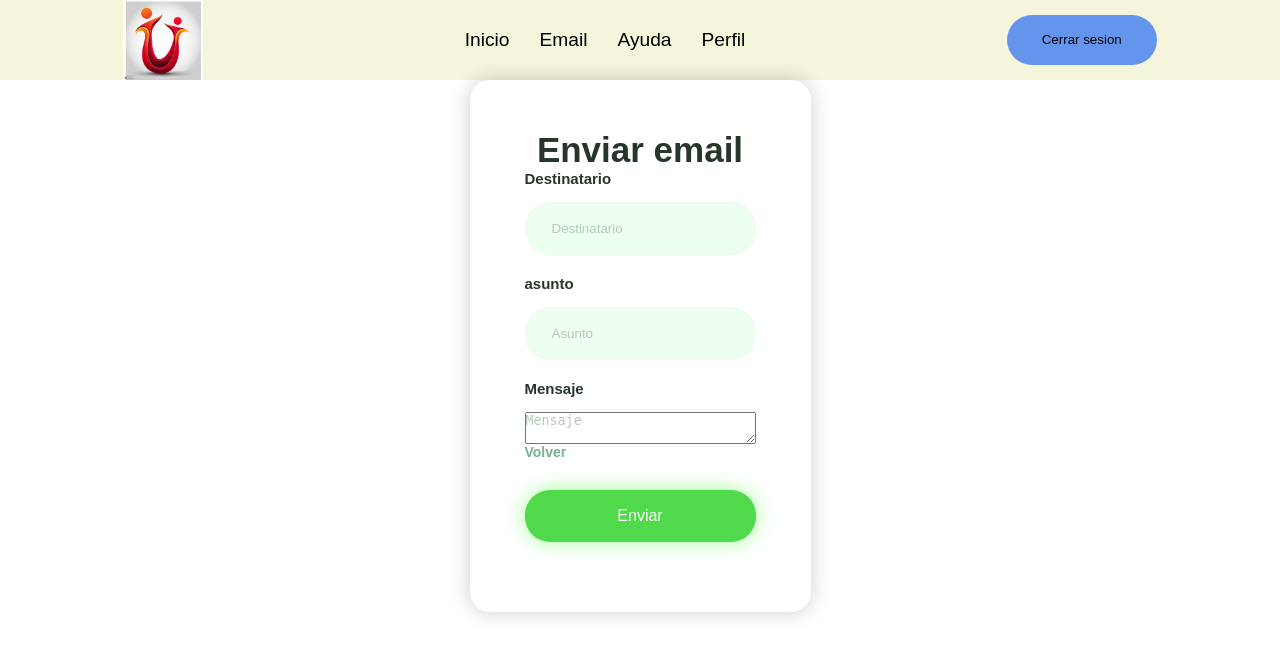
After one commit to RMontesJ/tienda-online, a PHP site: page /email/enviarEmail.php?id_user=1 in a window 1280 px wide. The commit adds this page. Shown: the top 658 px of the page. Run offline with PHP 8.4, Linux system fonts and the light colour scheme.

Commit message:
"Created enviarEmail.php page"

```diff
--- /dev/null
+++ b/Porfolio tienda online/email/enviarEmail.php
@@ -0,0 +1,55 @@
+<?php
+
+$usuario = $_GET['id_user'];
+
+if (!isset($usuario) || $usuario == "") {
+    header("Location: ../paginas/inicio_sesion.php");
+}
+
+
+?>
+
+<!DOCTYPE html>
+<html lang="en">
+<head>
+    <meta charset="UTF-8">
+    <meta name="viewport" content="width=device-width, initial-scale=1.0">
+    <title>Enviar email</title>
+    <link rel="stylesheet" href="../css/nav.css?v=<?php echo time(); ?>">
+    <link rel="stylesheet" href="../css/crearProducto.css?v=<?php echo time(); ?>">
+</head>
+<body>
+
+<div class="pagina">
+
+    <?php include "../includes/nav.php" ?>
+
+    <div class="formulario">
+
+    <form action="logicaEnviarEmail.php?id_user=<?php echo $usuario ?>" method="post" id="form">
+            <h2>Enviar email</h2>
+
+            <div class="input-group">
+                <label for="destinatario">Destinatario</label>
+                <input type="text" name="destinatario" id="destinatario" placeholder="Destinatario">
+                <p id="corregirDestinatario"></p>
+
+                <label for="asunto">asunto</label>
+                <input type="text" name="asunto" id="asunto" placeholder="Asunto">
+                <p id="corregirAsunto"></p>
+
+                <label for="mensaje">Mensaje</label>
+                <textarea type="text" name="mensaje" id="mensaje" placeholder="Mensaje"></textarea>
+                <p id="corregirMensaje"></p>
+
+                <div class="form-txt">
+                    <a href="#">Volver</a>
+                </div>
+                <input class="btn" id="boton" type="submit" value="Enviar">
+            </div>
+        </form>
+        </div>
+    </div>
+
+</body>
+</html>
--- a/Porfolio tienda online/includes/nav.php
+++ b/Porfolio tienda online/includes/nav.php
@@ -9,6 +9,7 @@ $usuario = $_GET['id_user'];
     <nav>
         <ul>
             <li><a href="../paginas/indexRegistrado.php?id_user=<?php echo $usuario; ?>">Inicio</a></li>
+            <li><a href="../email/enviarEmail.php?id_user=<?php echo $usuario; ?>">Email</a></li>
             <li><a href="../paginas/ayuda.php?id_user=<?php echo $usuario; ?>">Ayuda</a></li>
             <li><a href="../paginas/perfil.php?id_user=<?php echo $usuario; ?>">Perfil</a></li>
         </ul>
--- a/Porfolio tienda online/includes/navAdmin.php
+++ b/Porfolio tienda online/includes/navAdmin.php
@@ -11,6 +11,7 @@ $usuario = $_GET['id_user'];
             <li><a href="../paginas/indexRegistradoAdmin.php?id_user=<?php echo $usuario; ?>">Inicio</a></li>
             <li><a href="../paginas/crearProducto.php?id_user=<?php echo $usuario; ?>">Subir producto</a></li>
             <li><a href="../paginas/usuarios.php?id_user=<?php echo $usuario; ?>">Usuarios</a></li>
+            <li><a href="../email/enviarEmail.php?id_user=<?php echo $usuario; ?>">Email</a></li>
             <li><a href="../paginas/ayudaAdmin.php?id_user=<?php echo $usuario; ?>">Ayuda</a></li>
             <li><a href="../paginas/perfilAdmin.php?id_user=<?php echo $usuario; ?>">Perfil</a></li>
         </ul>
```
Also changed, not shown: Porfolio tienda online/email/logicaEnviarEmail.php (added, +27 -0 lines).
